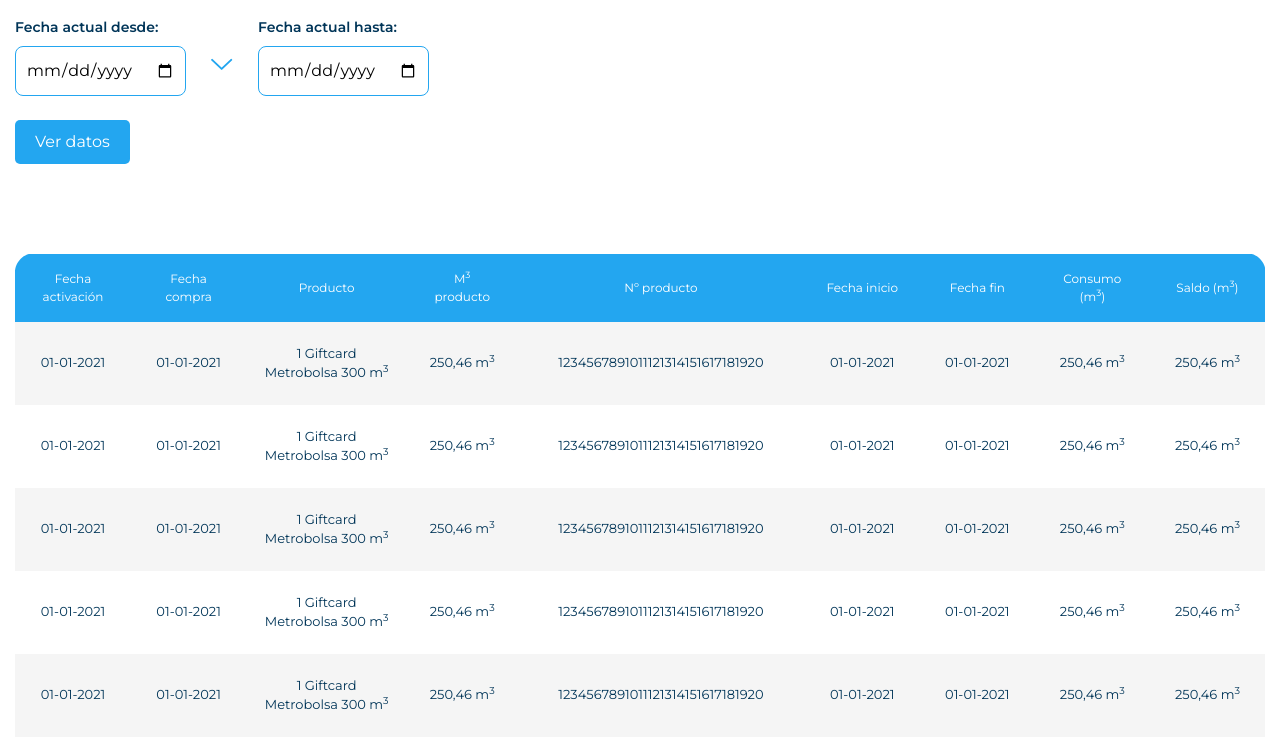
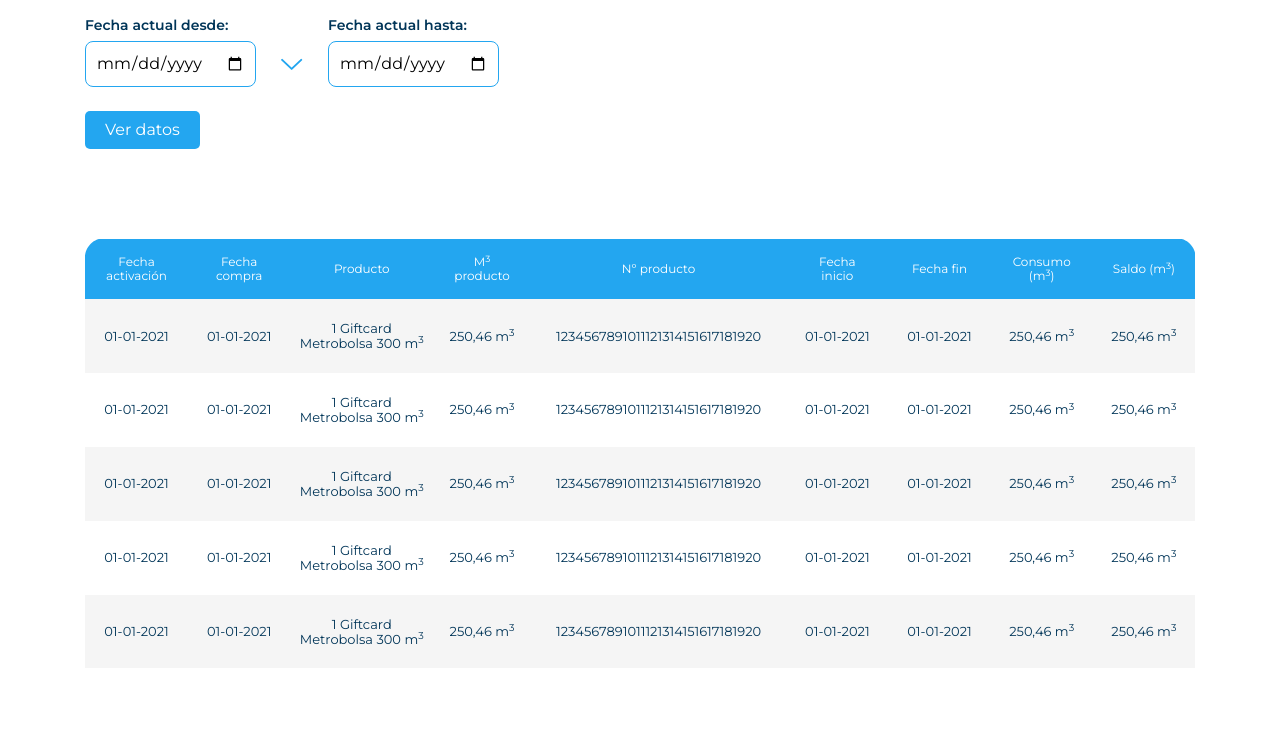
Before and after one commit to icharletes/cuenta-online, a plain HTML site: page index.html in a window 1280 px wide. Shown: the part 121-858 px from the top of the page. After the commit the page ends 800 px from the top, so only its background shows below. Drawn offline with nearby package versions, Linux system fonts and the light colour scheme.

Commit message:
se elimina estilos flowbite

```diff
--- a/index.html
+++ b/index.html
@@ -6,7 +6,6 @@
 		<title>Document</title>
 		<link rel="stylesheet" href="css/style-propio.css">
 		<link rel="stylesheet" href="css/style.css">
-		<link href="https://cdnjs.cloudflare.com/ajax/libs/flowbite/2.3.0/flowbite.min.css" rel="stylesheet" />
 
 </head>
 	<body>
```
